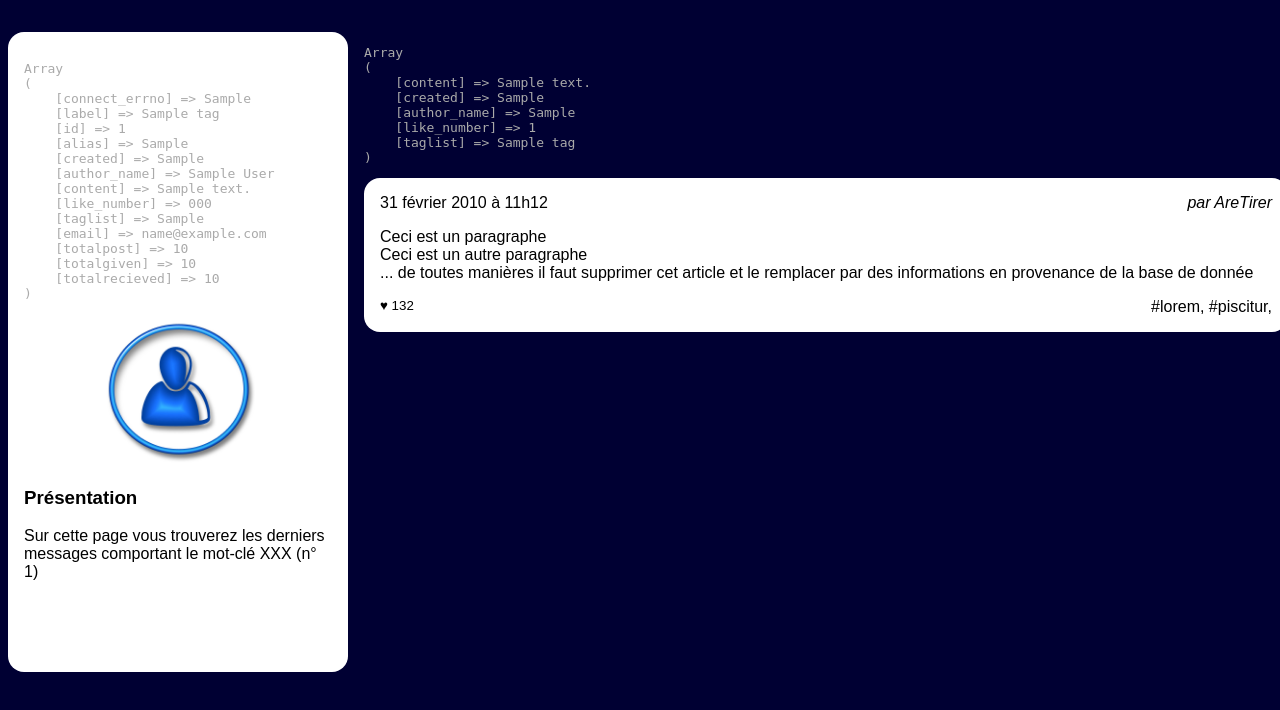
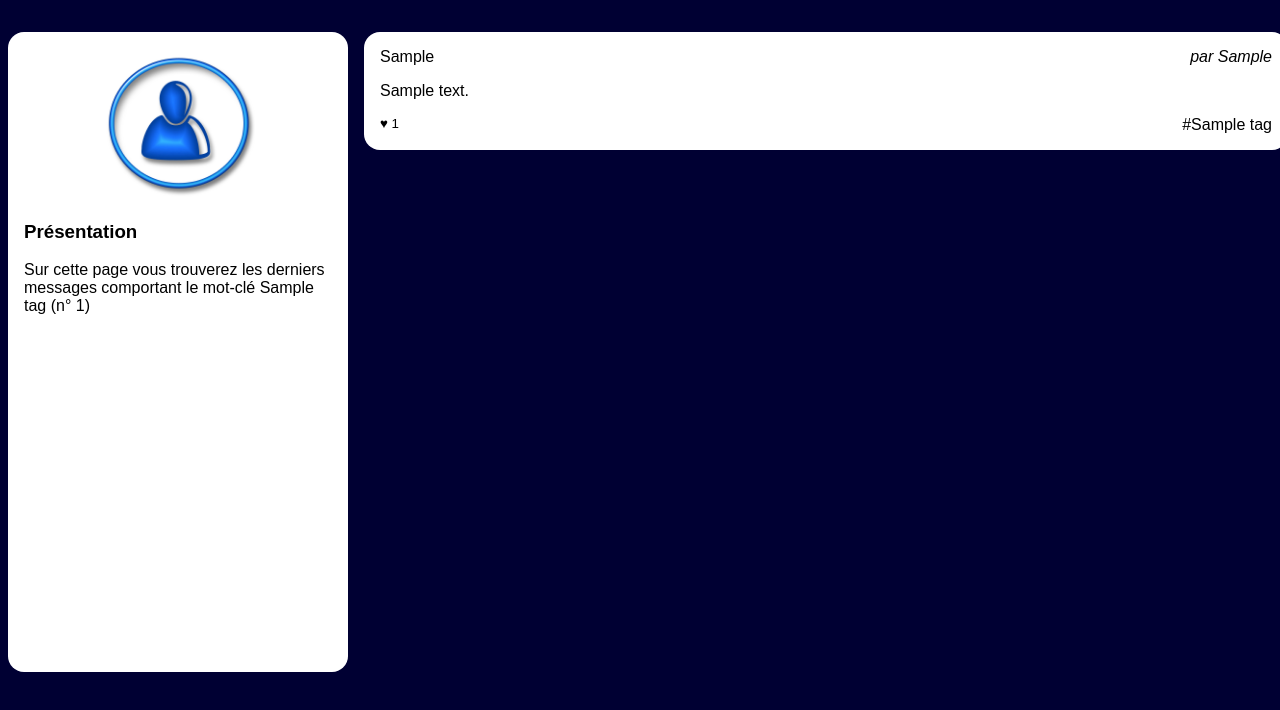
Before and after one commit to adatechschool/project-collectif---reseau-social-php-poulets-hyper-puissants-cl-ev-cg, a PHP site: page /tags.php?tag_id=1 in a window 1280 px wide. Shown: the part 90-800 px from the top of the page. Run offline with PHP 8.4, Linux system fonts and the light colour scheme; tables that the repository leaves empty or names only in its code hold one stand-in row (values such as "Sample post").

Commit message:
TODOs completed for tags.php

```diff
--- a/tags.php
+++ b/tags.php
@@ -47,13 +47,13 @@
                 $lesInformations = $mysqli->query($laQuestionEnSql);
                 $tag = $lesInformations->fetch_assoc();
                 //@todo: afficher le résultat de la ligne ci dessous, remplacer XXX par le label et effacer la ligne ci-dessous
-                echo "<pre>" . print_r($tag, 1) . "</pre>";
+                //echo "<pre>" . print_r($tag, 1) . "</pre>";
                 ?>
                 <img src="user.jpg" alt="Portrait de l'utilisatrice"/>
                 <section>
                     <h3>Présentation</h3>
                     <p>Sur cette page vous trouverez les derniers messages comportant
-                        le mot-clé XXX
+                        le mot-clé <?php echo $tag['label'] ?>
                         (n° <?php echo $tagId ?>)
                     </p>
 
@@ -92,25 +92,20 @@
                 while ($post = $lesInformations->fetch_assoc())
                 {
 
-                    echo "<pre>" . print_r($post, 1) . "</pre>";
-                    ?>
+/*                     echo "<pre>" . print_r($post, 1) . "</pre>";
+ */                    ?>
                     <article>
                         <h3>
-                            <time datetime='2020-02-01 11:12:13' >31 février 2010 à 11h12</time>
+<!--                             TODO : mise en forme de la date
+ -->                            <time datetime= <?php $time=$post['created']; echo("'$time'") ?> ><?php echo $time ?></time>
                         </h3>
-                        <address>par AreTirer</address>
+                        <address>par <?php echo $post['author_name']?></address>
                         <div>
-                            <p>Ceci est un paragraphe</p>
-                            <p>Ceci est un autre paragraphe</p>
-                            <p>... de toutes manières il faut supprimer cet
-                                article et le remplacer par des informations en
-                                provenance de la base de donnée</p>
+                            <p><?php echo $post['content']?></p>
                         </div>
                         <footer>
-                            <small>♥ 132</small>
-                            <a href="">#lorem</a>,
-                            <a href="">#piscitur</a>,
-                        </footer>
+                            <small>♥ <?php echo $post['like_number']?></small>
+                            <a href="">#<?php echo $post['taglist']?></a>                        </footer>
                     </article>
                 <?php } ?>
 
```
